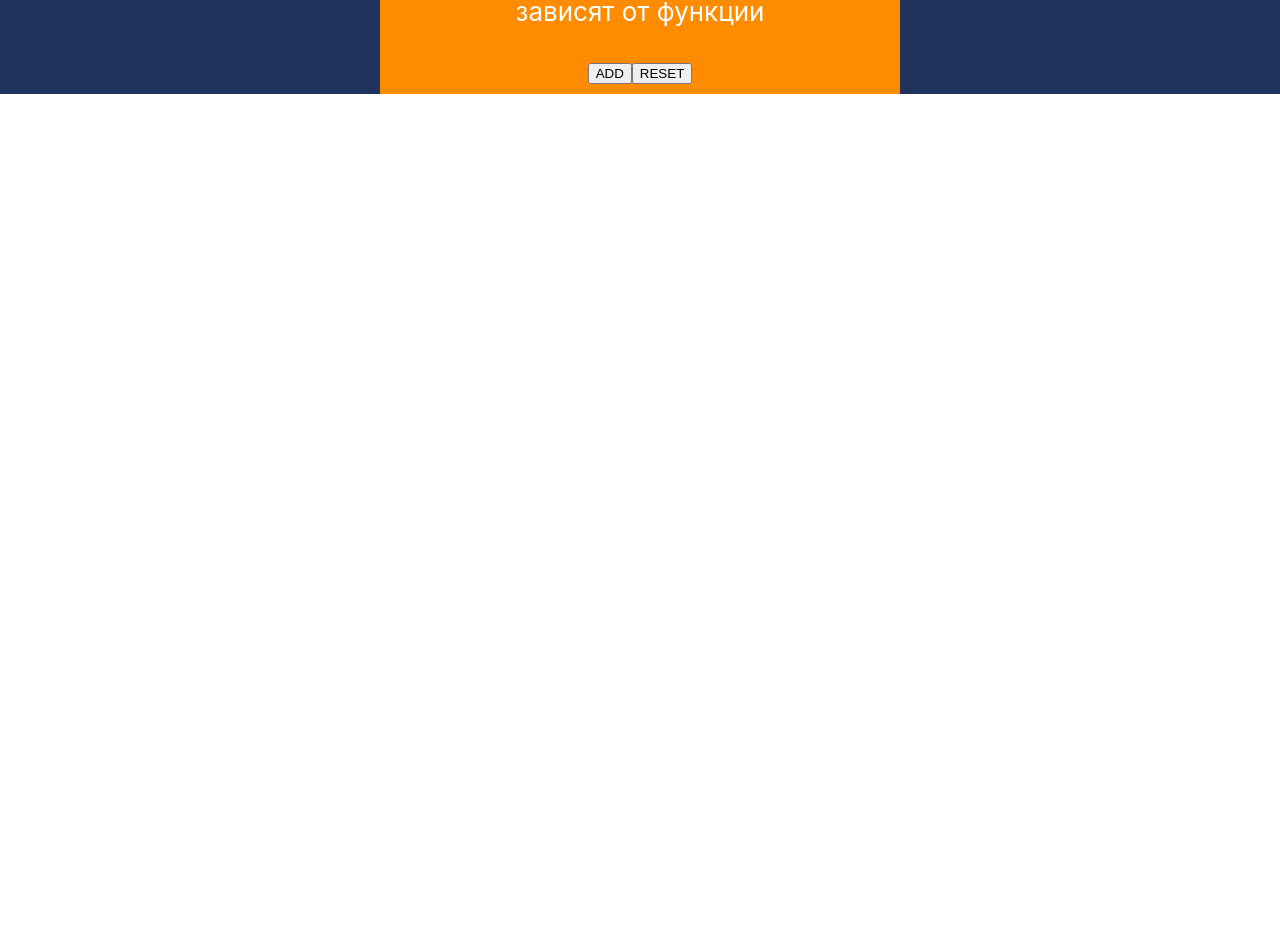
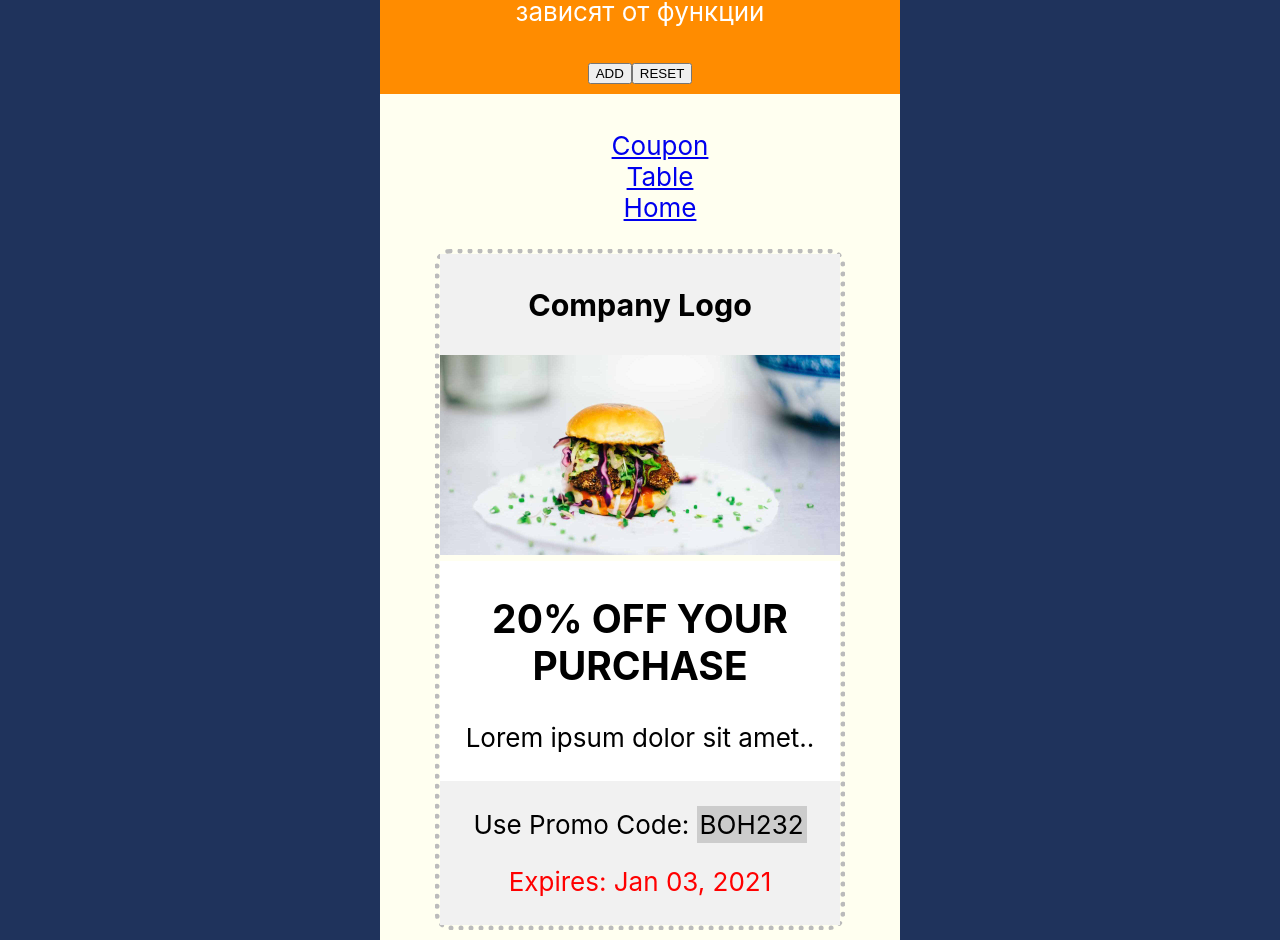
Before and after one commit to ybeliaev/for-react-test, a React (Create React App) app: page /coupon in a window 1280 px wide. Shown: the part 1591-2531 px from the top of the page. Before the commit the page ends 1685 px from the top, so only its background shows below. Built offline with nearby package versions, Linux system fonts and the light colour scheme; no server answers.

Commit message:
routing начало

```diff
--- a/package.json
+++ b/package.json
@@ -10,6 +10,7 @@
     "node-sass": "^4.14.1",
     "react": "^16.13.1",
     "react-dom": "^16.13.1",
+    "react-router-dom": "^5.2.0",
     "react-scripts": "3.4.3"
   },
   "scripts": {
--- a/src/App.jsx
+++ b/src/App.jsx
@@ -1,7 +1,7 @@
 import React from "react";
 
+import "./App.scss";
 
-import "./App.scss";
 import {HookSweacher} from "./components/1-useState"
 import {Child} from "./components/2-useContext"
 import {EffectComponent} from "./components/3-useEffect"
@@ -9,6 +9,9 @@ import {Notification} from "./components/4-useEffect"
 import {PlanetInfo} from "./components/5-useEffect"
 import {PlanetInfoHook} from "./components/6-create_hook"
 import {PlanetInfoHookUniversal} from "./components/7-useMemo&Callback"
+import {RouterContainer} from "./components/RouterContainer"
+
+
 
 
 function App() {
@@ -24,6 +27,8 @@ function App() {
           <PlanetInfo />
           <PlanetInfoHook/>
           <PlanetInfoHookUniversal />
+          <RouterContainer />
+
       </header>
     </div>
   );
--- /dev/null
+++ b/src/components/RouterContainer.jsx
@@ -0,0 +1,29 @@
+import React from "react";
+
+import {BrowserRouter as Router, Route, Link} from "react-router-dom"
+
+import {RouterTable} from "./RouterTable"
+import {RouterCoupon} from "./RouterCoupon"
+
+export const RouterContainer = () => {
+    return(
+        <Router>
+            <div style={{minHeight: 400, width: "100%", backgroundColor: "Ivory", padding: 10}}>
+            <nav >
+                <ul style={{listStyle:"none"}}>
+                    <li><Link to="/coupon">Coupon</Link></li>
+                    <li><Link to="/table">Table</Link></li>
+                    <li><Link to="/">Home</Link></li>
+                </ul>
+            </nav>
+            <div>
+                <Route path="/coupon" component={RouterCoupon} />
+                <Route path="/table" component={RouterTable} />
+
+            </div>
+            </div>
+
+        </Router>
+
+    )
+}
--- /dev/null
+++ b/src/components/RouterCoupon.jsx
@@ -0,0 +1,22 @@
+import React from "react"
+import logo from "../assets/imges/hamburger.jpg"
+
+
+export const RouterCoupon = () => {
+    return(
+    <div className={"coupon"}>
+        <div className={"container"}>
+            <h3>Company Logo</h3>
+        </div>
+        <img src={logo} alt="Avatar" style={{width:"100%"}} />
+        <div className="container" style={{backgroundColor:'white'}}>
+            <h2><b>20% OFF YOUR PURCHASE</b></h2>
+            <p>Lorem ipsum dolor sit amet..</p>
+        </div>
+        <div className="container">
+            <p>Use Promo Code: <span className={"promo"}>BOH232</span></p>
+            <p className={"expire"}>Expires: Jan 03, 2021</p>
+        </div>
+    </div>
+    )
+}
--- /dev/null
+++ b/src/components/RouterTable.jsx
@@ -0,0 +1,30 @@
+import React from "react"
+
+export const RouterTable = () => {
+    return(
+        <table>
+            <tr>
+                <th>First Name</th>
+                <th>Last Name</th>
+                <th>Points</th>
+            </tr>
+            <tr>
+                <td>Jill</td>
+                <td>Smith</td>
+                <td>50</td>
+            </tr>
+            <tr>
+                <td>Eve</td>
+                <td>Jackson</td>
+                <td>94</td>
+            </tr>
+            <tr>
+                <td>Adam</td>
+                <td>Johnson</td>
+                <td>67</td>
+            </tr>
+        </table>
+
+
+    )
+}
--- a/src/index.css
+++ b/src/index.css
@@ -11,3 +11,41 @@ code {
   font-family: source-code-pro, Menlo, Monaco, Consolas, 'Courier New',
     monospace;
 }
+table {
+  border-collapse: collapse;
+  border-spacing: 0;
+  width: 100%;
+  border: 1px solid #ddd;
+  color: black;
+}
+
+th, td {
+  text-align: left;
+  padding: 16px;
+}
+
+tr:nth-child(even) {
+  background-color: #77c1df;
+}
+.coupon {
+  border: 5px dotted #bbb;
+  width: 80%;
+  border-radius: 15px;
+  margin: 0 auto;
+  max-width: 600px;
+  color: black
+}
+
+.container {
+  padding: 2px 16px;
+  background-color: #f1f1f1;
+}
+
+.promo {
+  background: #ccc;
+  padding: 3px;
+}
+
+.expire {
+  color: red;
+}
```
Also changed, not shown: public/index.html (+0 -8 lines), src/assets/imges/hamburger.jpg (added), 1 other file (tests, documents, lock files or other folders).
